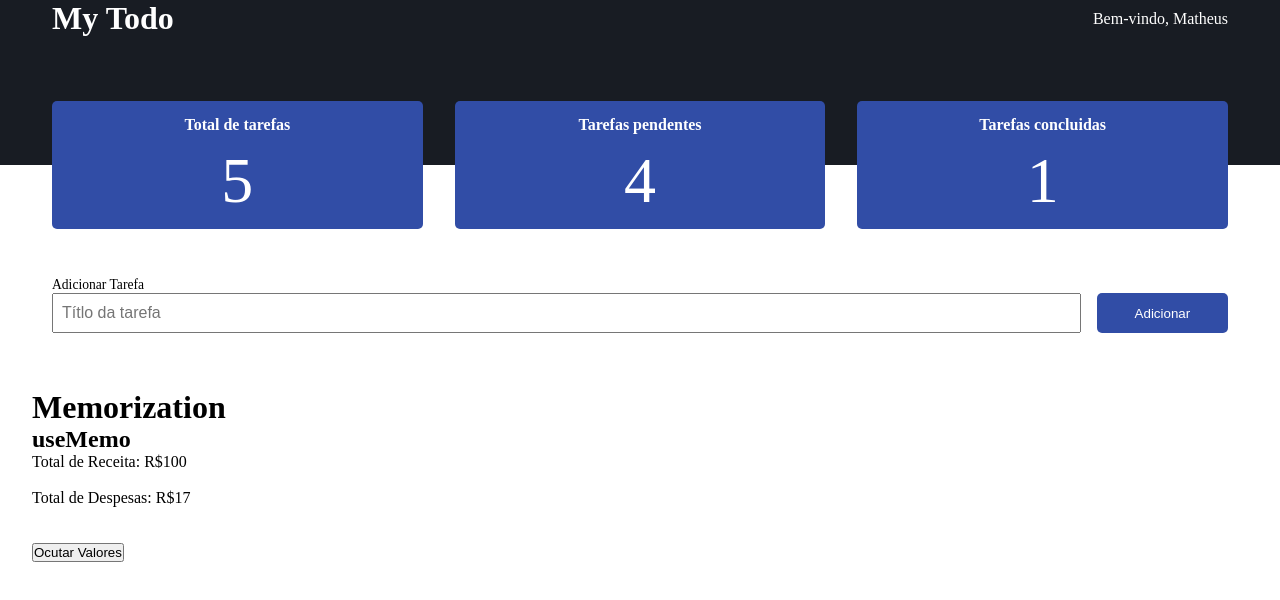
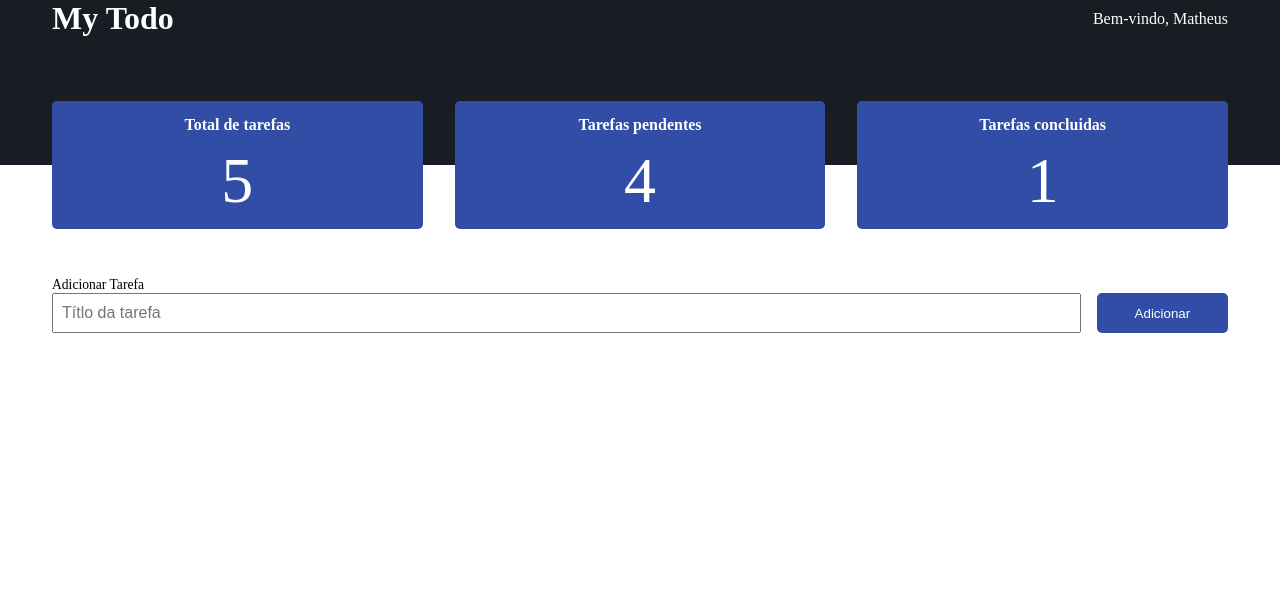
Before and after one commit to V-Matheus/react-ada, a React (Create React App) app in the folder react/todo-list/: page / in a window 1280 px wide. Shown: the top 600 px of the page. Built offline with nearby package versions, Linux system fonts and the light colour scheme.

Commit message:
criando o contexto

```diff
--- a/react/todo-list/src/App.tsx
+++ b/react/todo-list/src/App.tsx
@@ -1,21 +1,14 @@
-import Memorization from './components/Concepts/Memorization';
-import Refs from './components/Concepts/Refs';
 import Header from './components/Header/Header';
 import Tasks from './components/Tasks/Tasks';
+import { TaskProvider } from './context/TaskContex';
 import './styles/global.css';
 
 function App() {
   return (
-    <>
+    <TaskProvider >
       <Header />
       <Tasks />
-
-      {/* <Refs /> */}
-
-      <Memorization
-        financeData={{ incomes: [50, 30, 20], outcomes: [5, 8, 4] }}
-      />
-    </>
+    </TaskProvider>
   );
 }
 
--- a/react/todo-list/src/components/Concepts/Memorization.tsx
+++ /dev/null
@@ -1,48 +0,0 @@
-import React, { useCallback, useMemo, useState } from 'react';
-
-interface MemorizationProps {
-  financeData: {
-    incomes: number[];
-    outcomes: number[];
-  };
-}
-
-const Memorization: React.FC<MemorizationProps> = ({ financeData }) => {
-  const [showsValues, setShowsValues] = useState(true);
-
-  const totalIncomes = useMemo(() => {
-    return financeData.incomes.reduce((total, income) => {
-      return (total += income);
-    }, 0);
-  }, [financeData.incomes])
-
-  const totalOutcomes = useMemo(() => {
-    return financeData.outcomes.reduce((total, outcome) => {
-      return (total += outcome);
-    }, 0);
-  }, [financeData.outcomes])
-
-  const aplicarDesconto = useCallback((desconto: number) => {
-    return totalOutcomes * (1 - desconto)
-  }, [totalOutcomes])
-
-  return (
-    <div style={{ padding: '2rem' }}>
-      <h1>Memorization</h1>
-
-      <h2>useMemo</h2>
-
-      <p>{`Total de Receita: R$${showsValues ?totalIncomes : 'XXXXX'}`}</p>
-      <br />
-      <p>{`Total de Despesas: R$${showsValues ? totalOutcomes : 'XXXXX'}`}</p>
-
-      <br />
-      <br />
-      <button onClick={() => setShowsValues(!showsValues)}>
-        {showsValues ? 'Ocutar Valores' : 'Mostrar Valores'}
-      </button>
-    </div>
-  );
-};
-
-export default Memorization;
--- a/react/todo-list/src/components/Header/Header.tsx
+++ b/react/todo-list/src/components/Header/Header.tsx
@@ -1,7 +1,13 @@
 import styles from './styles.module.scss';
 import StatsCard from '../StatsCard/StatsCard';
+import { useContext } from 'react';
+import { TaskContext } from '../../context/TaskContex';
 
 const Header: React.FC = () => {
+
+  const {tasks} = useContext(TaskContext)
+
+
   return (
     <header className={styles.header}>
       <div className={styles.container}>
--- a/react/todo-list/src/components/Tasks/Tasks.tsx
+++ b/react/todo-list/src/components/Tasks/Tasks.tsx
@@ -1,15 +1,11 @@
-import React, { useEffect, useState } from 'react';
+import React, { useContext, useState } from 'react';
 import styles from './style.module.scss';
-
-interface Task {
-  title: string;
-  done: boolean;
-  id: number;
-}
+import { TaskContext } from '../../context/TaskContex';
 
 const Tasks: React.FC = () => {
   const [taskTitle, setTaskTitle] = useState('');
-  const [tasks, setTasks] = useState([] as Task[]);
+
+  const {tasks, setTasks} = useContext(TaskContext)
 
   function handleSubmitAddTask(event: React.FormEvent<HTMLFormElement>) {
     event.preventDefault();
@@ -28,13 +24,6 @@ const Tasks: React.FC = () => {
     localStorage.setItem('tasks', JSON.stringify(newTasks));
     setTaskTitle('');
   }
-
-  useEffect(() => {
-    const tasksOnLocalStorage = localStorage.getItem('tasks');
-    if (tasksOnLocalStorage) {
-      setTasks(JSON.parse(tasksOnLocalStorage));
-    }
-  }, []);
 
   return (
     <section className={styles.container}>
--- /dev/null
+++ b/react/todo-list/src/context/TaskContex.tsx
@@ -0,0 +1,41 @@
+import React, { createContext, useEffect, useState } from 'react';
+
+
+interface TaskProviderProps {
+  children: React.ReactNode;
+}
+
+export interface Task {
+  title: string;
+  done: boolean;
+  id: number;
+}
+
+interface TasksContextData {
+  tasks: Task[],
+  setTasks: React.Dispatch<React.SetStateAction<Task[]>>
+}
+
+export const TaskContext = createContext({} as TasksContextData);
+
+export const TaskProvider: React.FC<TaskProviderProps> = ({ children }) => {
+  const [tasks, setTasks] = useState([] as Task[]);
+
+  useEffect(() => {
+    const tasksOnLocalStorage = localStorage.getItem('tasks');
+    if (tasksOnLocalStorage) {
+      setTasks(JSON.parse(tasksOnLocalStorage));
+    }
+  }, []);
+
+  return (
+    <TaskContext.Provider
+      value={{
+        tasks,
+        setTasks,
+      }}
+    >
+      {children}
+    </TaskContext.Provider>
+  );
+};
```
Also changed, not shown: react/todo-list/src/components/Concepts/Refs.tsx (deleted, +0 -36 lines).
